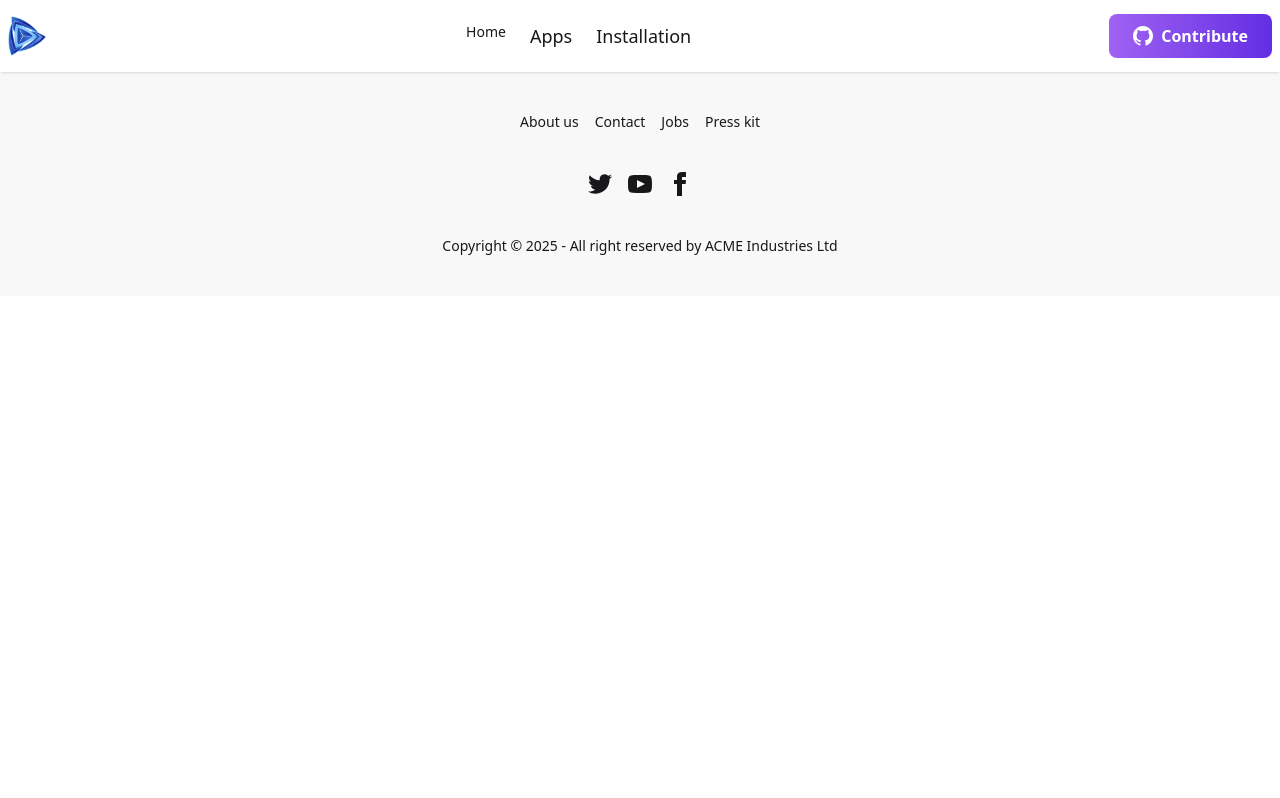
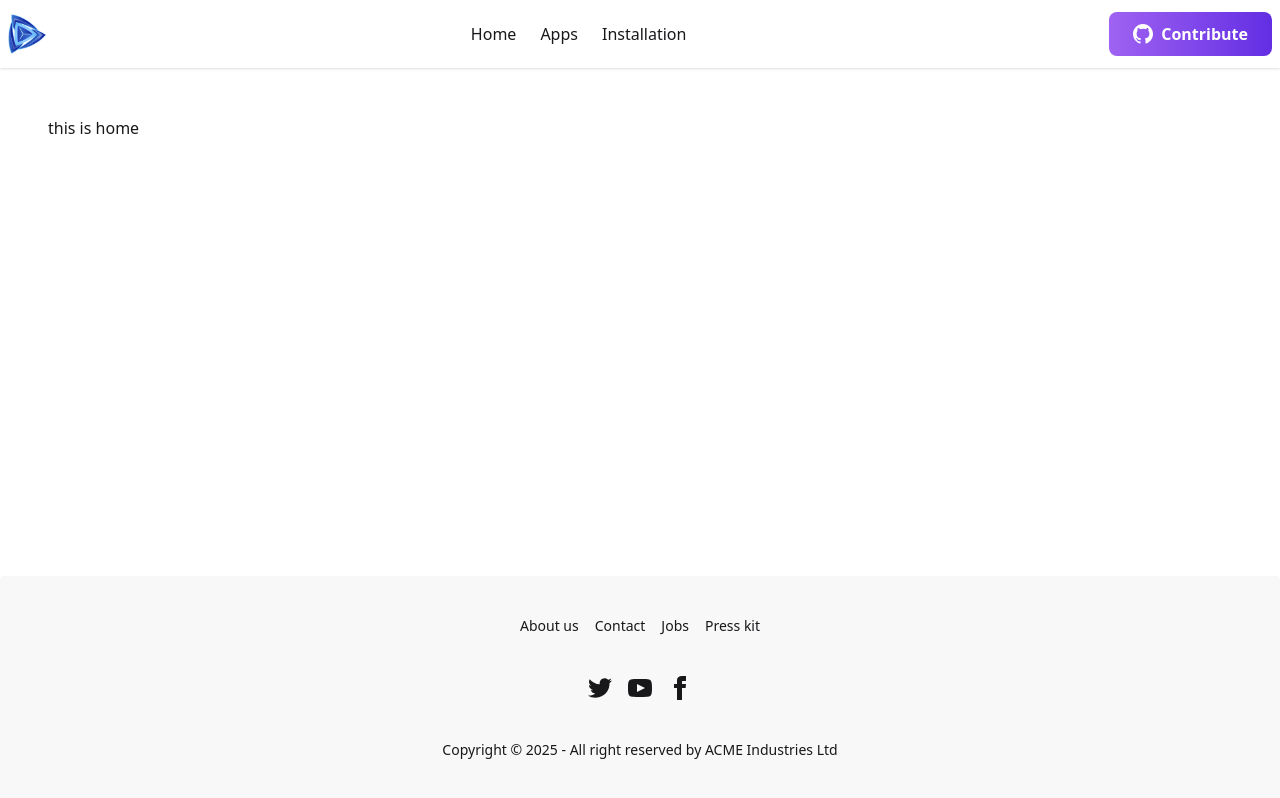
Before and after one commit to withrifat/ph-b12-assignment-07, a React (Vite) app: page / in a window 1280 px wide. Built offline with nearby package versions, Linux system fonts and the light colour scheme.

Commit message:
udpate router component and impliment outlet and make it more user frendly

```diff
--- a/src/Components/NavBar/NavBar.jsx
+++ b/src/Components/NavBar/NavBar.jsx
@@ -1,12 +1,24 @@
-import React from "react";
-import { NavLink } from "react-router-dom";
+import React from 'react';
+import { NavLink } from 'react-router-dom';
 
 const NavBar = () => {
   const menuItems = (
     <>
-      <li><NavLink to="/home" className="text-sm">Home</NavLink></li>
-      <li><NavLink to="/apps" className="text-lg">Apps</NavLink></li>
-      <li><NavLink to="/installation" className="text-lg">Installation</NavLink></li>
+      <li>
+        <NavLink to="/" className="text-base font-medium">
+          Home
+        </NavLink>
+      </li>
+      <li>
+        <NavLink to="/apps" className="text-base font-medium">
+          Apps
+        </NavLink>
+      </li>
+      <li>
+        <NavLink to="/installation" className="text-base font-medium">
+          Installation
+        </NavLink>
+      </li>
     </>
   );
 
@@ -26,10 +38,7 @@ const NavBar = () => {
                 <path strokeLinecap="round" strokeLinejoin="round" strokeWidth="2" d="M4 6h16M4 12h16M4 18h16" />
               </svg>
             </button>
-            <ul
-              tabIndex={0}
-              className="menu menu-sm dropdown-content bg-base-100 rounded-box mt-3 w-52 p-2 shadow"
-            >
+            <ul tabIndex={0} className="menu menu-sm dropdown-content bg-base-100 rounded-box mt-3 w-52 p-2 shadow">
               {menuItems}
             </ul>
           </div>
@@ -49,12 +58,7 @@ const NavBar = () => {
             rel="noopener noreferrer"
             className="btn-main flex items-center gap-2"
           >
-            <svg
-              xmlns="http://www.w3.org/2000/svg"
-              viewBox="0 0 24 24"
-              fill="currentColor"
-              className="w-5 h-5"
-            >
+            <svg xmlns="http://www.w3.org/2000/svg" viewBox="0 0 24 24" fill="currentColor" className="w-5 h-5">
               <path d="M12 0C5.37 0 0 5.37 0 12c0 5.3 3.438 9.8 8.205 11.385.6.11.82-.26.82-.577 0-.285-.01-1.04-.015-2.04-3.338.727-4.042-1.61-4.042-1.61-.547-1.387-1.335-1.756-1.335-1.756-1.09-.744.083-.73.083-.73 1.205.085 1.84 1.237 1.84 1.237 1.07 1.835 2.807 1.305 3.492.998.108-.775.42-1.305.763-1.605-2.665-.3-5.466-1.335-5.466-5.933 0-1.31.47-2.382 1.236-3.22-.124-.302-.535-1.523.116-3.176 0 0 1.008-.322 3.3 1.23a11.52 11.52 0 0 1 3.003-.404c1.018.005 2.043.138 3.003.404 2.29-1.552 3.297-1.23 3.297-1.23.653 1.653.242 2.874.118 3.176.77.838 1.234 1.91 1.234 3.22 0 4.61-2.804 5.63-5.476 5.924.43.372.823 1.104.823 2.23 0 1.61-.015 2.91-.015 3.305 0 .32.216.694.825.576C20.565 21.796 24 17.3 24 12c0-6.63-5.37-12-12-12z" />
             </svg>
             Contribute
--- a/src/Layouts/MainLayout.jsx
+++ b/src/Layouts/MainLayout.jsx
@@ -6,9 +6,9 @@ const MainLayout = () => {
   return (
     <div className='flex flex-col min-h-screen'>
       <NavBar />
-      {/* <div className='max-w-screen-xl mx-auto w-full px-4 md:px-8 lg:px-12 py-4 md:py-8 lg:py-12 flex-1'>
+      <div className='max-w-screen-xl mx-auto w-full px-4 md:px-8 lg:px-12 py-4 md:py-8 lg:py-12 flex-1'>
         <Outlet />
-      </div> */}
+      </div>
       <Footer />
     </div>
   )
--- a/src/Routes/Router.jsx
+++ b/src/Routes/Router.jsx
@@ -1,36 +1,31 @@
 import React from 'react';
-import { createBrowserRouter } from 'react-router';
+import { createBrowserRouter } from 'react-router-dom';
 import MainLayout from '../Layouts/MainLayout';
 import ErrorPage from '../Pages/ErrorPage';
 import Home from '../Pages/Home';
+import Apps from '../Components/Apps/Apps';
+import Installation from '../Components/Installation/Installation';
 
 const Router = createBrowserRouter([
-    {
-        path: "/",
-        element: <MainLayout/>,
-        errorElement: <ErrorPage/>,
-        children: [
-            {
-                index: true,
-                Component: <Home/>,
-            },
-
-        ]
-    }
-])
-// const Router = createBrowserRouter([
-//     {
-//         path: "/",
-//         element: <MainLayout/>,
-//         errorElement: <ErrorPage/>,
-//         children: [
-//             {
-//                 index: true,
-//                 Component: <Home/>,
-//             },
-
-//         ]
-//     }
-// ])
+  {
+    path: '/',
+    element: <MainLayout />,
+    errorElement: <ErrorPage />,
+    children: [
+      {
+        index: true,
+        element: <Home />,
+      },
+      {
+        path: 'apps',
+        element: <Apps />,
+      },
+      {
+        path: 'installation',
+        element: <Installation />,
+      },
+    ],
+  },
+]);
 
 export default Router;
```
